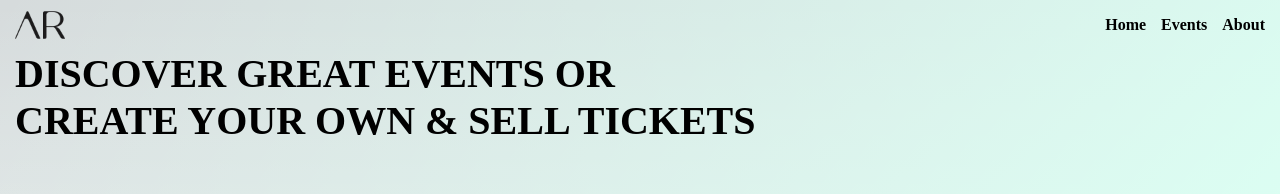
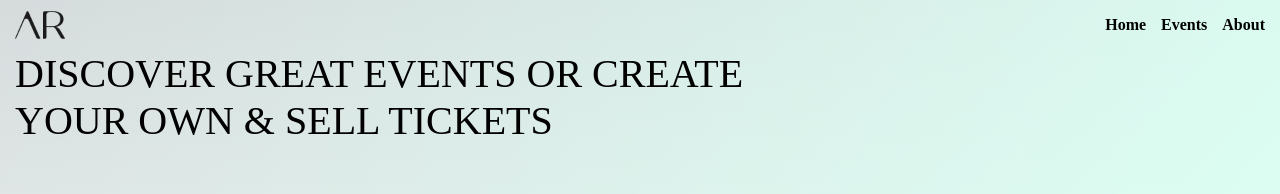
Before and after one commit to Prasenjit-3433/Eventbrite, a Next.js app: page /events in a window 1280 px wide. Shown: the top 194 px of the page. Built offline with nearby package versions, Linux system fonts and the light colour scheme.

Commit message:
email signup box for event participation

```diff
--- a/pages/events/[category]/[id].js
+++ b/pages/events/[category]/[id].js
@@ -6,6 +6,9 @@ const EventPage = ({ data }) => {
             <Image src={data.image} alt={data.title} height={500} width={1000} />
             <h1>{data.title}</h1>
             <p>{data.description}</p>
+
+            <input type="email" />
+            <button>Submit</button>
         </div>
     );
 }
--- a/src/components/header/header.component.jsx
+++ b/src/components/header/header.component.jsx
@@ -15,7 +15,7 @@ const Header = () => {
                         </ul>
                     </nav>
                 </div>
-                <h1 id="header-text">Discover Great Events or Create Your Own & Sell Tickets</h1>
+                <p id="header-text">Discover Great Events or Create Your Own & Sell Tickets</p>
             </div>
       </header>
     );
```
